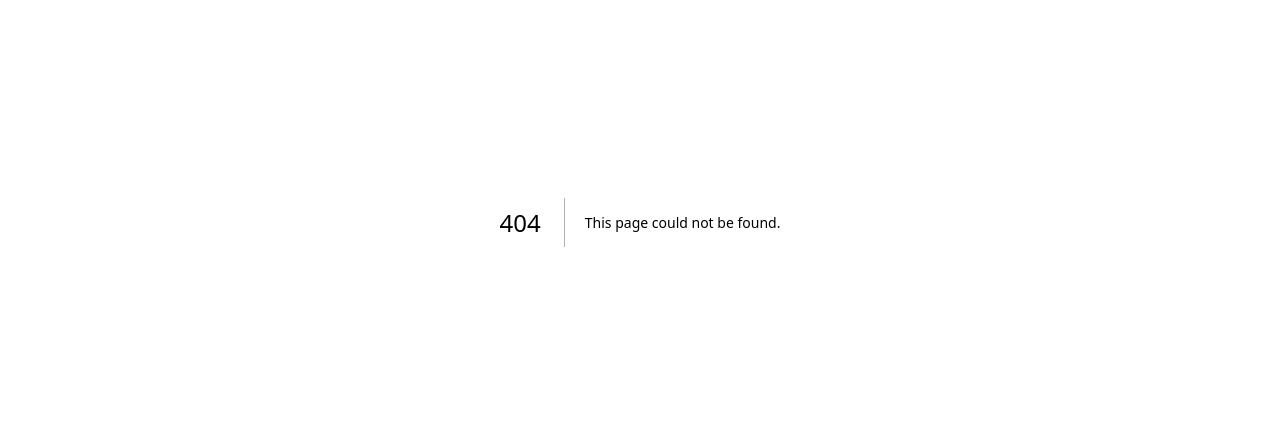
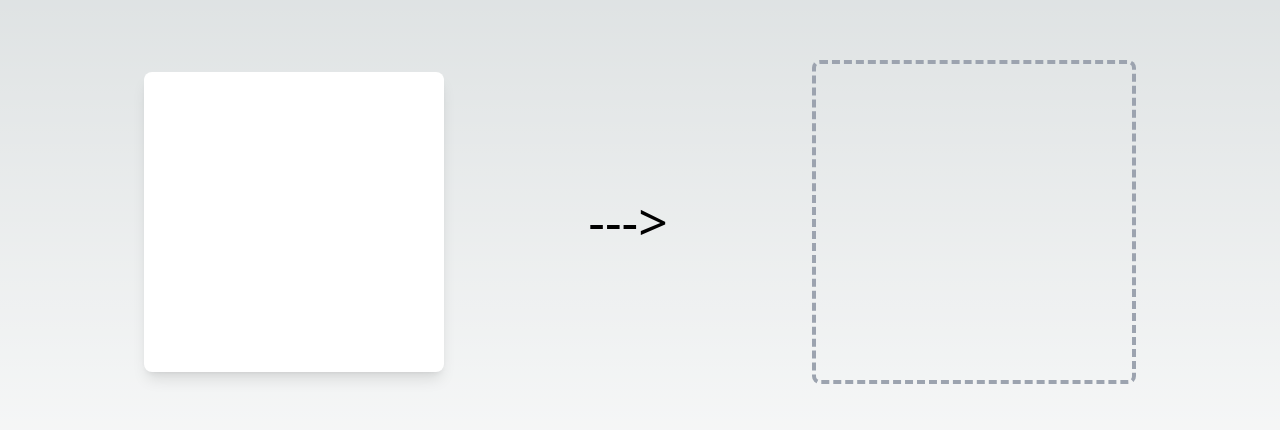
Before and after one commit to Blueprint-Breeze/experimental-field, a Next.js app: page /example/drag-the-target-to-the-target-area/with-animation/Page in a window 1280 px wide. Before the commit this address had no page. Shown: the part 178-608 px from the top of the page. Built offline with nearby package versions, Linux system fonts and the light colour scheme.

Commit message:
feat: add drag-the-target-to-the-target-area-with-animation

```diff
--- /dev/null
+++ b/src/pages/example/drag-the-target-to-the-target-area/with-animation/Page.tsx
@@ -0,0 +1,66 @@
+import React, { useState } from "react";
+import { DndProvider, useDrop, useDrag } from "react-dnd";
+import { HTML5Backend } from "react-dnd-html5-backend";
+import { Cross2Icon } from "@radix-ui/react-icons";
+
+interface DraggableProps {
+  disableDrag?: boolean;
+  clearable?: boolean;
+  onClear?: () => void;
+}
+
+const Draggable: React.FC<DraggableProps> = (props) => {
+  const { disableDrag = false, clearable = false, onClear = () => {} } = props;
+  const [, drag] = useDrag(() => ({
+    type: "draggable",
+  }));
+  return (
+    <div
+      className="w-[300px] h-[300px] bg-white shadow-lg rounded-lg cursor-pointer"
+      ref={(node) => {
+        if (!disableDrag) {
+          drag(node);
+        }
+      }}
+    >
+      {clearable && (
+        <div className="w-full h-full flex items-center justify-center text-[80px]">
+          <Cross2Icon onClick={() => onClear()} width={"1em"} height={"1em"} />
+        </div>
+      )}
+    </div>
+  );
+};
+
+const Droppable: React.FC = () => {
+  const [isDropped, setIsDropped] = useState(false);
+  const [, drop] = useDrop(() => ({
+    accept: "draggable",
+    drop: () => setIsDropped(true),
+  }));
+
+  return (
+    <div
+      className="w-[300px] h-[300px] box-content p-2 border-dashed border-4 border-gray-400 rounded-lg"
+      ref={(node) => {
+        drop(node);
+      }}
+    >
+      {isDropped ? <Draggable disableDrag clearable onClear={() => setIsDropped(false)} /> : null}
+    </div>
+  );
+};
+
+const Page: React.FC = () => {
+  return (
+    <DndProvider backend={HTML5Backend}>
+      <div className="p-36 flex h-full w-full items-center justify-between">
+        <Draggable />
+        <div className="text-[3.23rem] text-nowrap">---&gt;</div>
+        <Droppable />
+      </div>
+    </DndProvider>
+  );
+};
+
+export default Page;
--- /dev/null
+++ b/src/pages/example/drag-the-target-to-the-target-area/with-animation/index.ts
@@ -0,0 +1 @@
+export { default } from './Page'
--- a/src/pages/index.tsx
+++ b/src/pages/index.tsx
@@ -1,4 +1,3 @@
-import Image from "next/image";
 import { Inter } from "next/font/google";
 import Link from "next/link";
 
@@ -11,7 +10,10 @@ export default function Home() {
     >
       <ol>
         <li>
-          <Link href={"/example/drag-the-target-to-the-target-area"}>Drag the target to the target area</Link>
+          <Link href={"/example/drag-the-target-to-the-target-area"}>- Drag the target to the target area</Link>
+        </li>
+        <li>
+          <Link href={"/example/drag-the-target-to-the-target-area/with-animation"}>- Drag the target to the target area with animation</Link>
         </li>
       </ol>
     </main>
```
